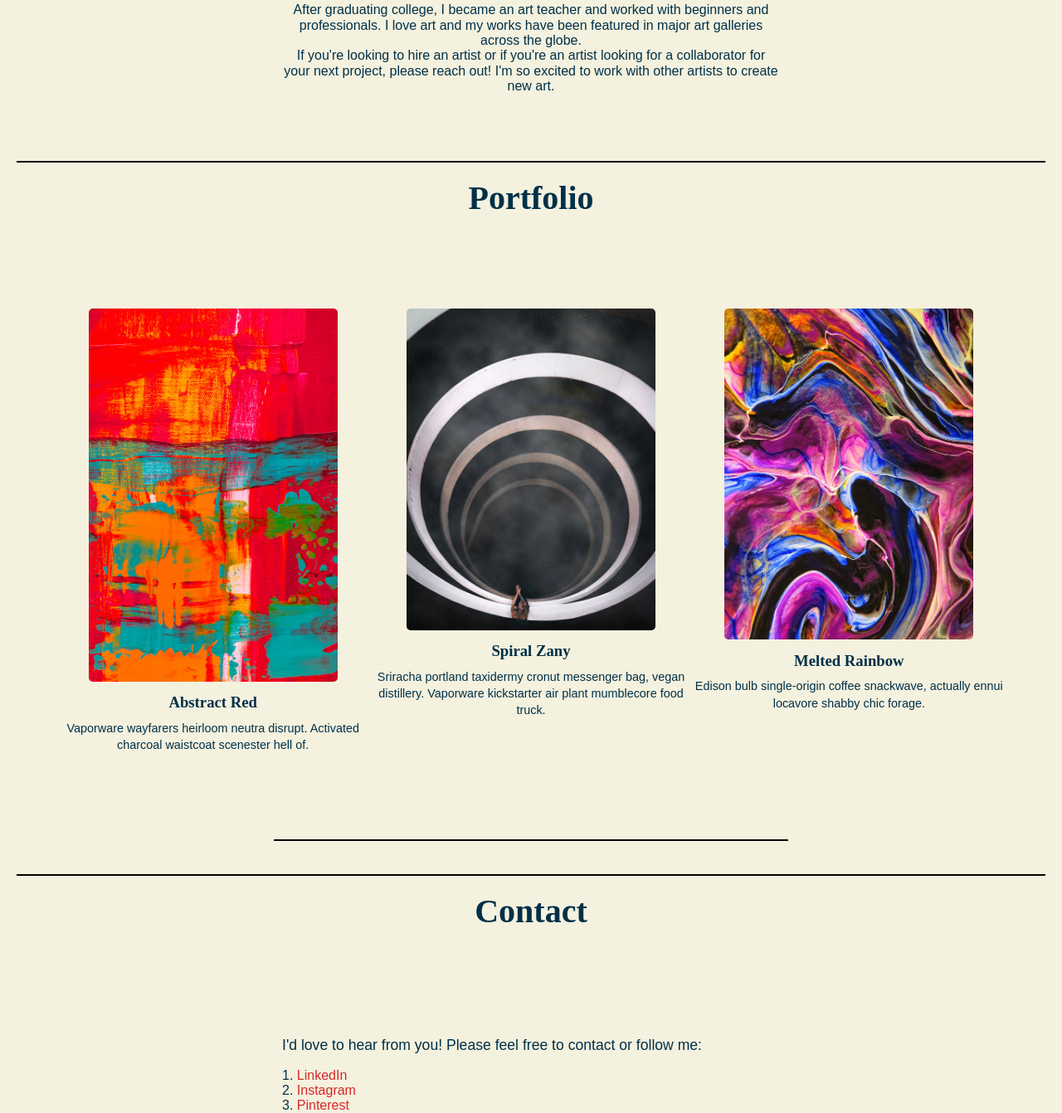
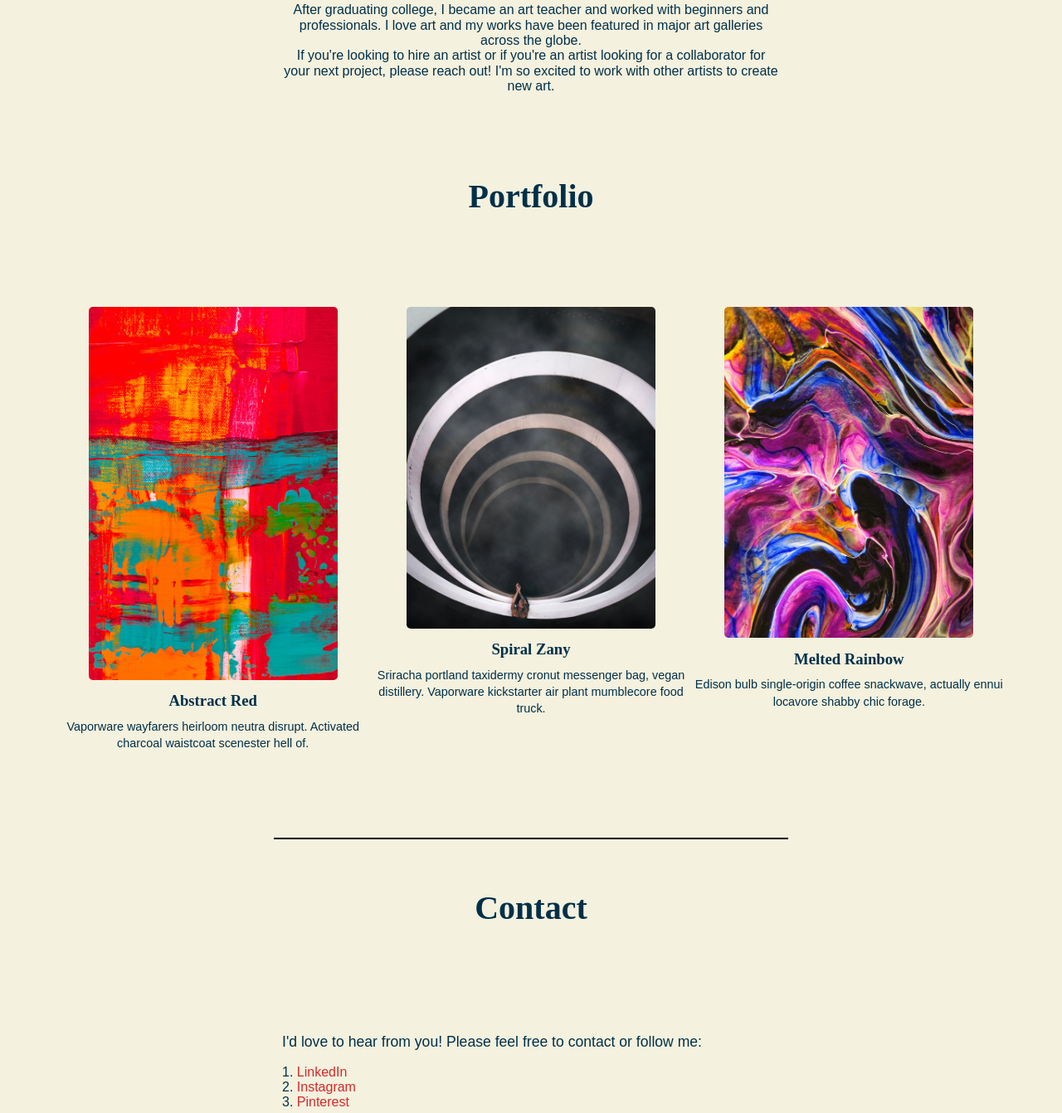
Before and after one commit to richardmeas/richardmeas.starter-pete-thinkful-portfolio, a plain HTML site: page index.html in a window 1280 px wide. Shown: the part 743-2085 px from the top of the page at 83% size. Drawn offline with nearby package versions, Linux system fonts and the light colour scheme.

Commit message:
Update style.css
deleted the longer solid black line

```diff
--- a/style.css
+++ b/style.css
@@ -114,7 +114,6 @@ header nav a:hover {
   margin-bottom: 40px; /* Add spacing below the Portfolio header */
   background-color: #f4f1de; /* Optional: match the background color */
   padding-bottom: 20px; /* Optional: padding to match design */
-  border-top: 2px solid black; /* Add a solid black line above */
   padding-top: 20px; /* Add some space below the line */
 }
 
@@ -171,7 +170,6 @@ header nav a:hover {
   margin-bottom: 40px; /* Add spacing below the Portfolio header */
   background-color: #f4f1de; /* Optional: match the background color */
   padding-bottom: 20px; /* Optional: padding to match design */
-  border-top: 2px solid black; /* Add a solid black line above */
   padding-top: 20px; /* Add some space below the line */
 }
 
```
